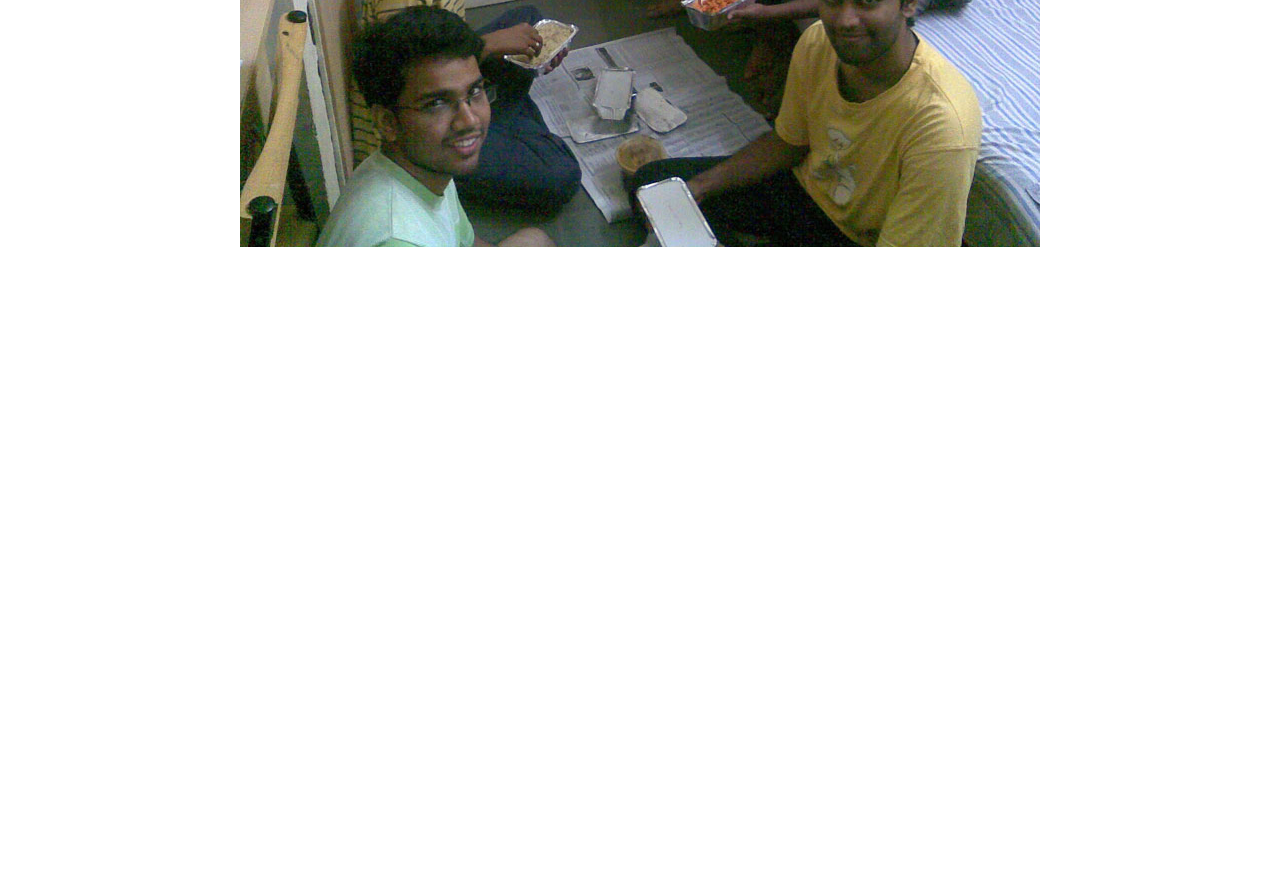
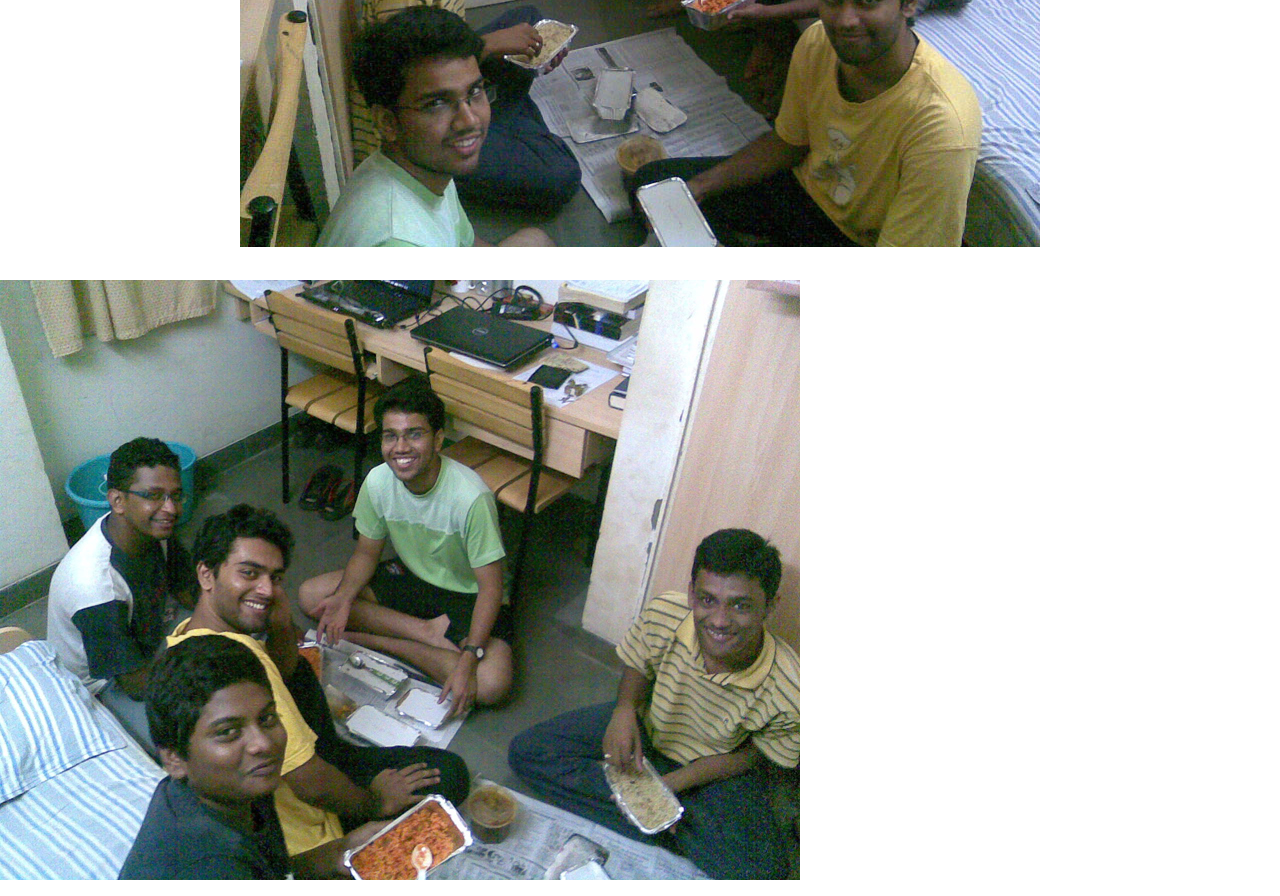
Before and after one commit to Nithanaroy/ah2-preeti-fans, a plain HTML site: page index.html in a window 1280 px wide. Shown: the part 369-1265 px from the top of the page. Before the commit the page ends 800 px from the top, so only its background shows below. Drawn offline with Linux system fonts and the light colour scheme.

Commit message:
Add the other image to the main screen

```diff
--- a/index.html
+++ b/index.html
@@ -480,5 +480,6 @@ return true;"
 	</tr>
 </table>
 <!-- End ImageReady Slices -->
+	<img src="./My friends.jpg" style="margin: 1rem auto;" />
 </body>
 </html>
```
